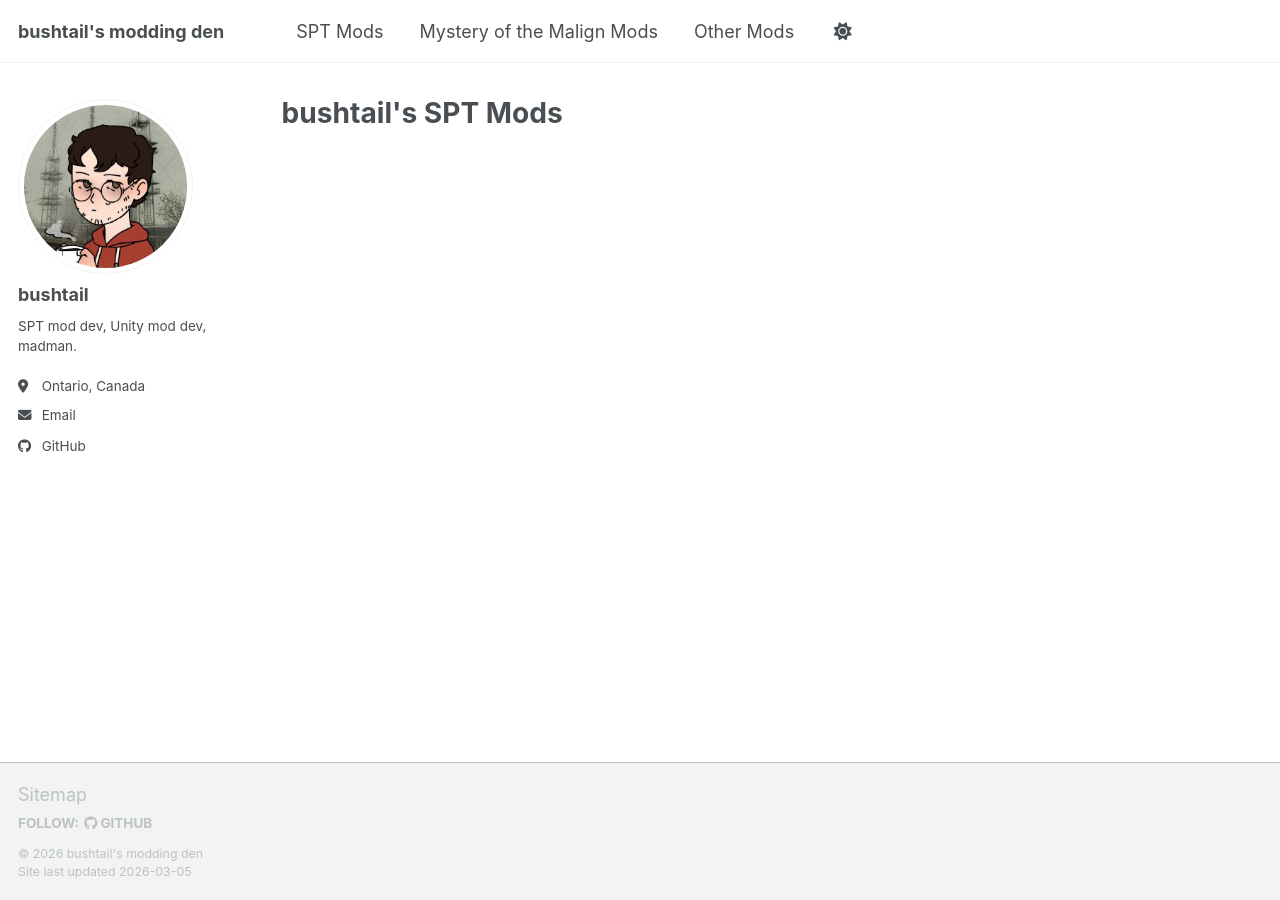
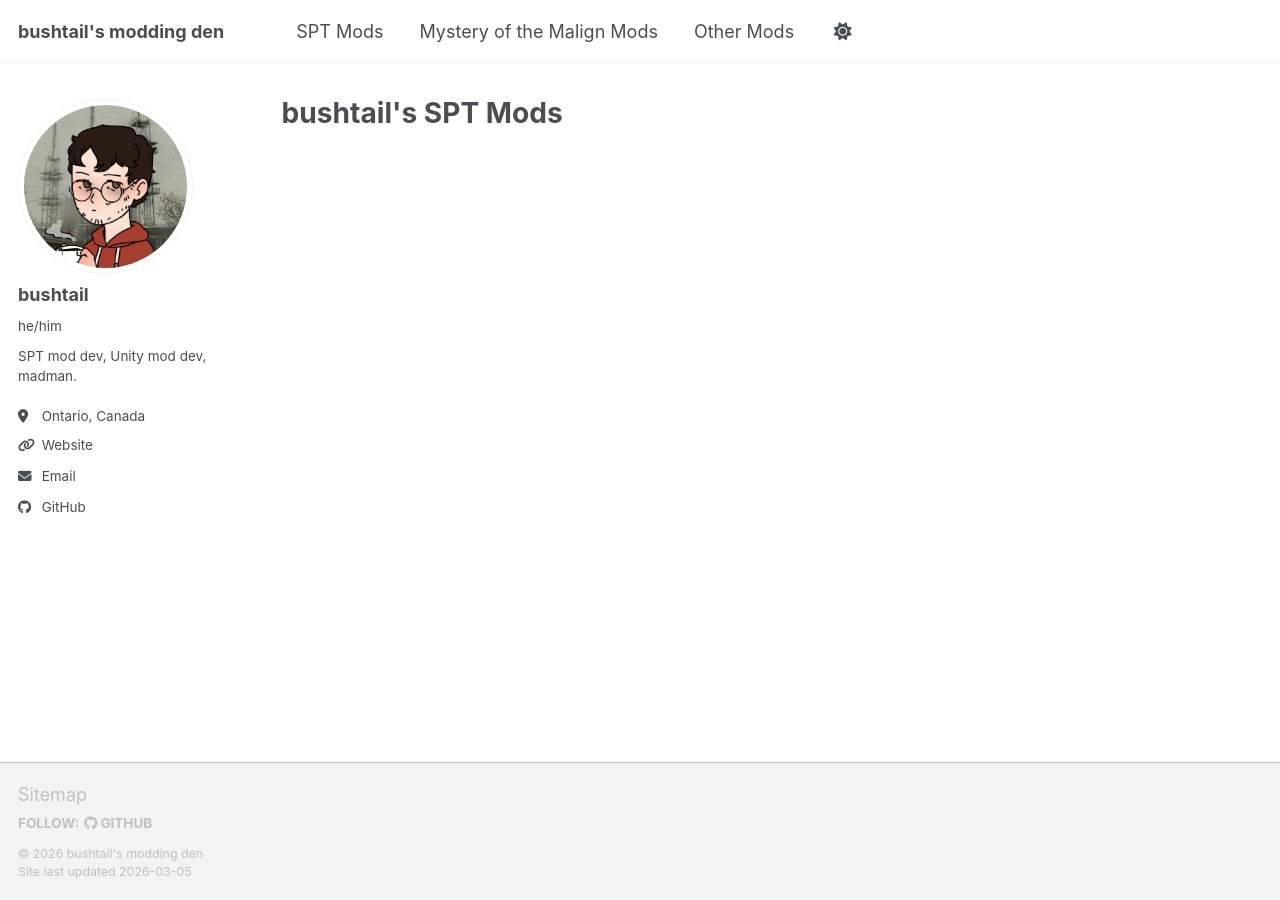
Before and after one commit to bushtail/bushtail.ca, a Jekyll site: the page built from _pages/spt-mods.md, in a window 1280 px wide. Built offline with Jekyll 4.4.1, drawn with Linux system fonts in a browser that asks for light colours; a script bundle is joined from its source files by our own code; library files that are not in the unit come from our copies.

Commit message:
tous le memes

```diff
--- a/_config.yml
+++ b/_config.yml
@@ -25,11 +25,11 @@ author:
   # Biographic information
   avatar           : "profile.png"
   name             : "bushtail"
-  pronouns         : # example: "she/her"
+  pronouns         : "he/him"
   bio              : "SPT mod dev, Unity mod dev, madman."
   location         : "Ontario, Canada"
   employer         : # No employer
-  uri              : # URL
+  uri              : "bushtail.ca"
   email            : "bushtail@bushtail.ca"
 
   # Academic websites
```
